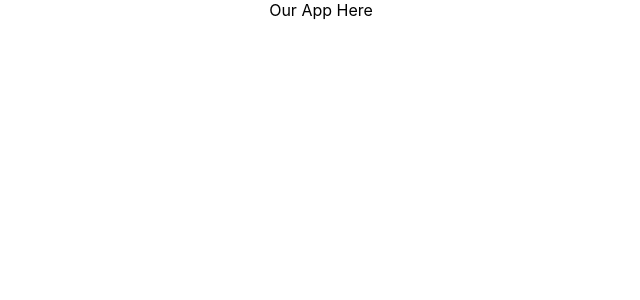
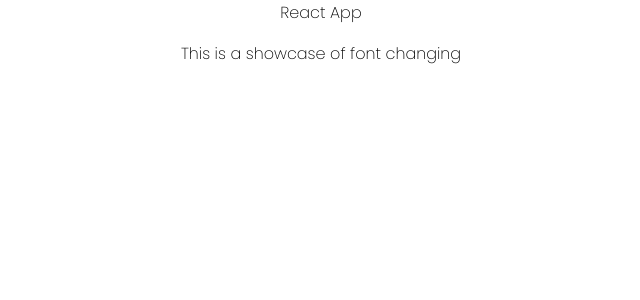
Before and after one commit to bvenceslas/worldwise, a React (Create React App) app: page / in a window 1280 px wide. Shown: the top 300 px of the page, without its empty margins (319-959 px from the left). Built offline with nearby package versions, Linux system fonts and the light colour scheme.

Commit message:
refactor: Change site font

```diff
--- a/src/App.css
+++ b/src/App.css
@@ -1,3 +1,9 @@
+@import url('https://fonts.googleapis.com/css2?family=Poppins:wght@200&display=swap');
+
+*{
+  font-family: 'Poppins', sans-serif;
+}
+
 .App {
   text-align: center;
 }
--- a/src/App.js
+++ b/src/App.js
@@ -3,7 +3,8 @@ import './App.css';
 function App() {
   return (
     <div className="App">
-      Our App Here
+      React App
+      <p>This is a showcase of font changing</p>
     </div>
   );
 }
```
